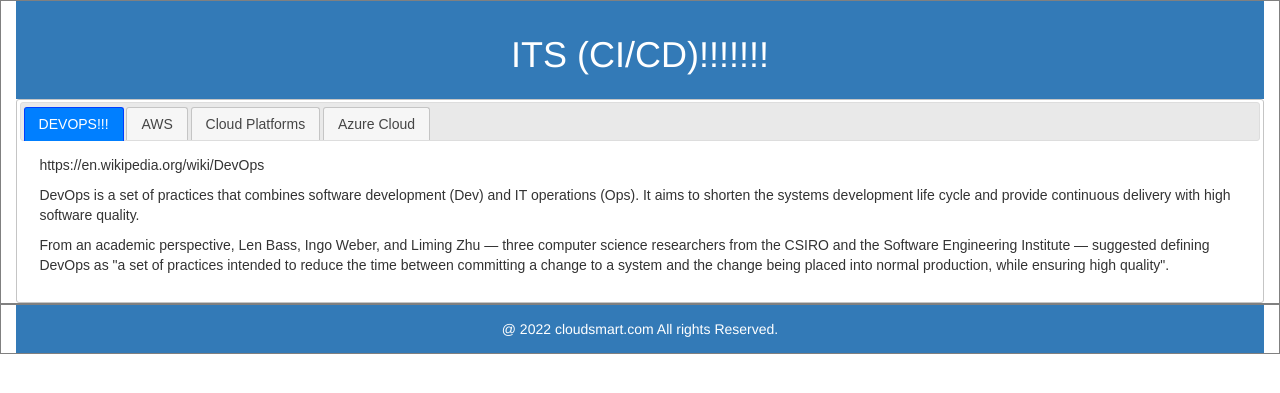
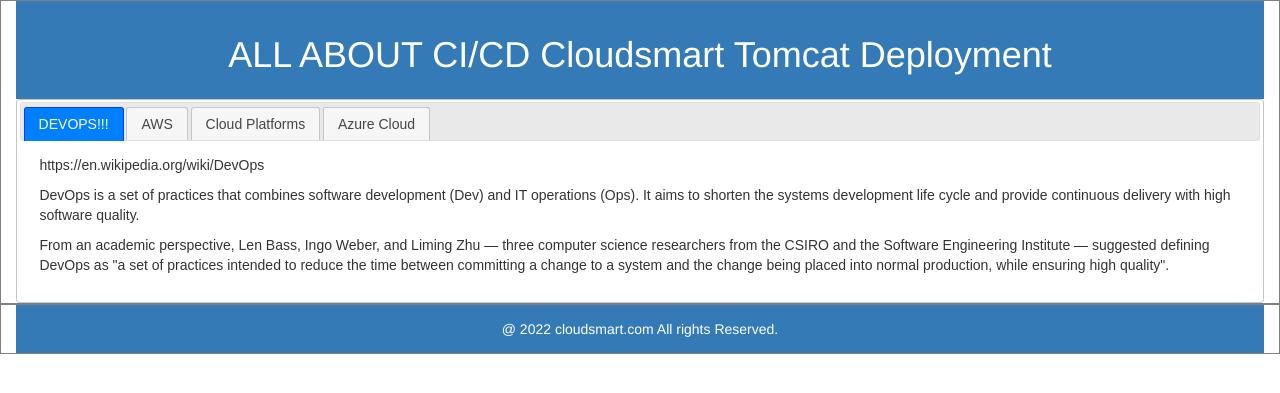
Before and after one commit to yogesh95sareen/project1, a web app: page / in a window 1280 px wide. Shown: the top 393 px of the page. Run offline with its HTML, style and script files only (its server is not run), Linux system fonts and the light colour scheme; data that the repository does not hold is empty; some libraries are stand-ins or nearby versions.

Commit message:
Update index.html

```diff
--- a/src/main/webapp/index.html
+++ b/src/main/webapp/index.html
@@ -27,7 +27,7 @@
 	<div class="container">
 
 		<header>
-			<h1> ITS (CI/CD)!!!!!!! </h1>
+			<h1> ALL ABOUT CI/CD Cloudsmart Tomcat Deployment </h1>
 
 		</header>
 
```
